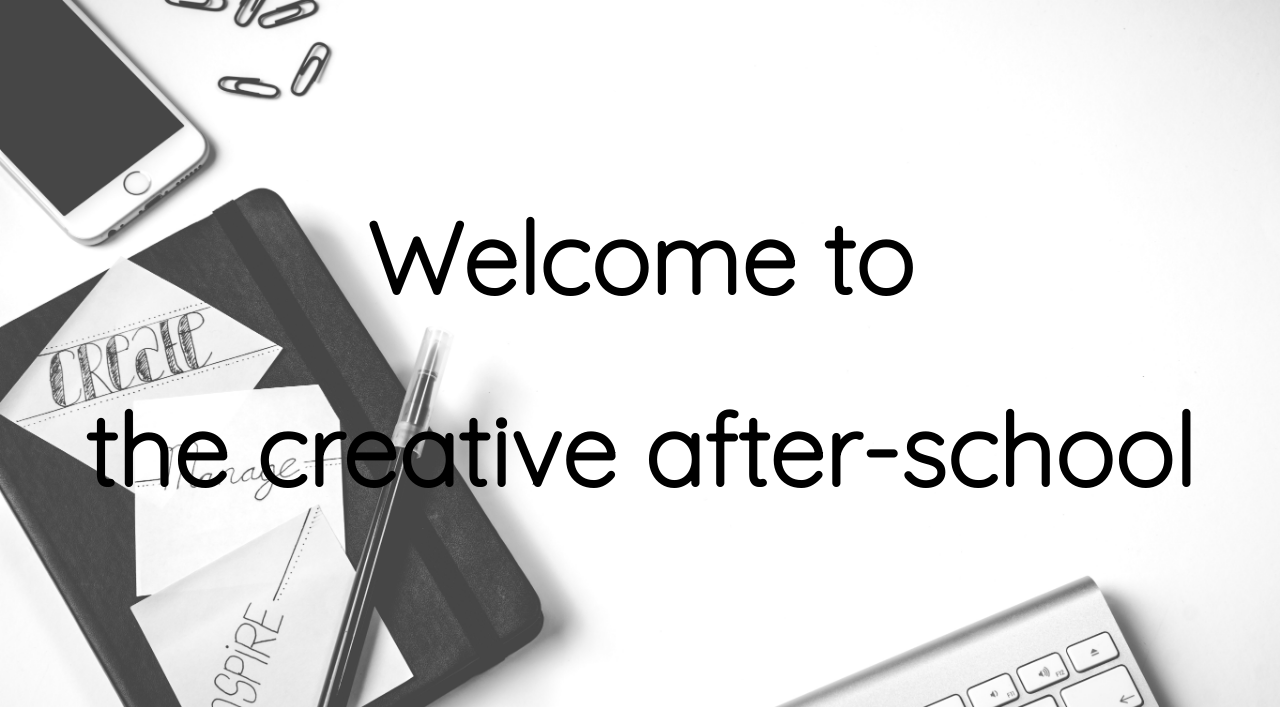
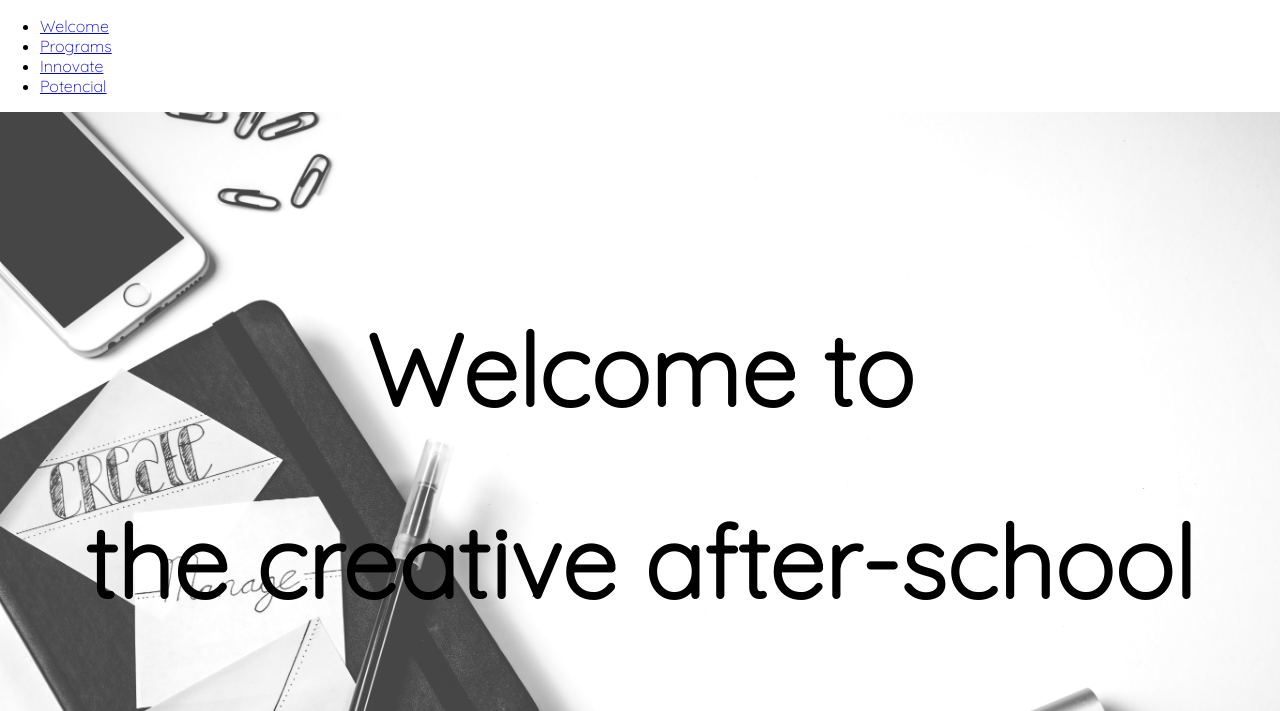
Before and after one commit to AlbertFenoy/Minds-of-Tomorrow-Solucion, a plain HTML site: page index.html in a window 1280 px wide. Shown: the top 711 px of the page. Drawn offline with Linux system fonts and the light colour scheme.

Commit message:
Update index.html

```diff
--- a/index.html
+++ b/index.html
@@ -7,17 +7,23 @@
     <meta name="viewport" content="width=device-width, initial-scale=1">
     <link href="https://fonts.googleapis.com/css2?family=Quicksand:wght@300&display=swap" rel="stylesheet">
     <link rel="stylesheet" type="text/css" href="css/styles.css">
+</head>
 
-</head>
+<ul id="nav">
+    <li><a class="active" href="#header">Welcome</a></li>
+    <li><a href="#section-1">Programs</a></li>
+    <li><a href="#section-2">Innovate</a></li>
+    <li><a href="#section-3">Potencial</a></li>
+</ul>
 
 <body>
 
-    <div class="header">
+    <div class="header" id="header">
         <h1>Welcome to</h1>
         <h1> the creative after-school</h1>
     </div>
 
-    <div class="row">
+    <div class="row" id="section-1">
         <div class="two-column size">
             <h1>
                 Our enrichment programs boost your kid to a brighter future
@@ -58,7 +64,7 @@
 
     </div>
 
-    <div class="row">
+    <div class="row" id="section-3">
         <div class="two-column">
             <img src="img/section-3.png" alt="gitHub">
         </div>
@@ -117,6 +123,21 @@
             </div>
         </div>
 
+        <script>
+            // When the user scrolls down 50px from the top of the document, resize the header's font size
+            window.onscroll = function() {
+                scrollFunction()
+            };
+
+            function scrollFunction() {
+                if (document.body.scrollTop > 50 || document.documentElement.scrollTop > 50) {
+                    document.getElementById("nav").style.backgroundColor = "white";
+                } else {
+                    document.getElementById("nav").style.backgroundColor = "rgba(0,0,0,0.0)";
+                }
+            }
+        </script>
+
 </body>
 
 </html>
```
